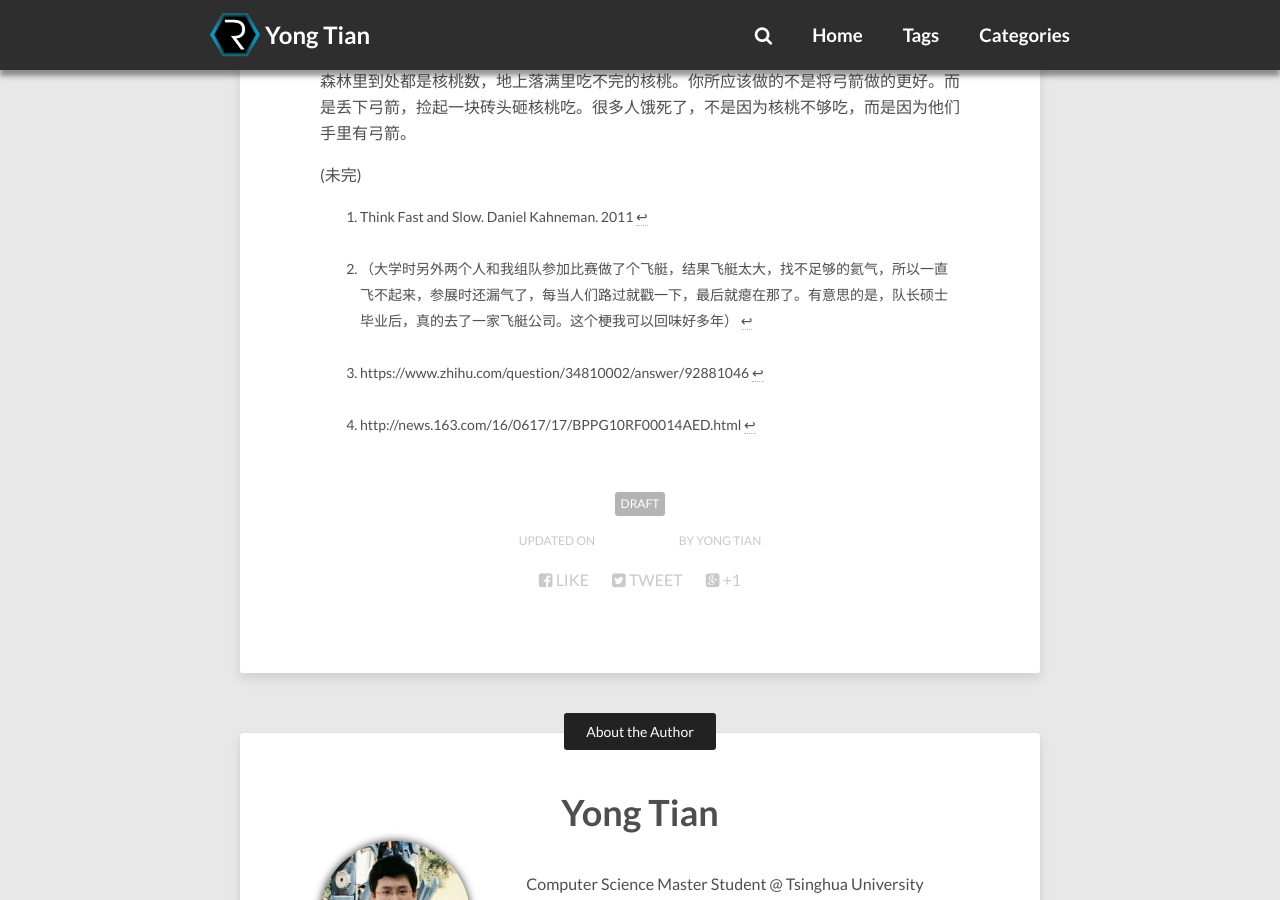
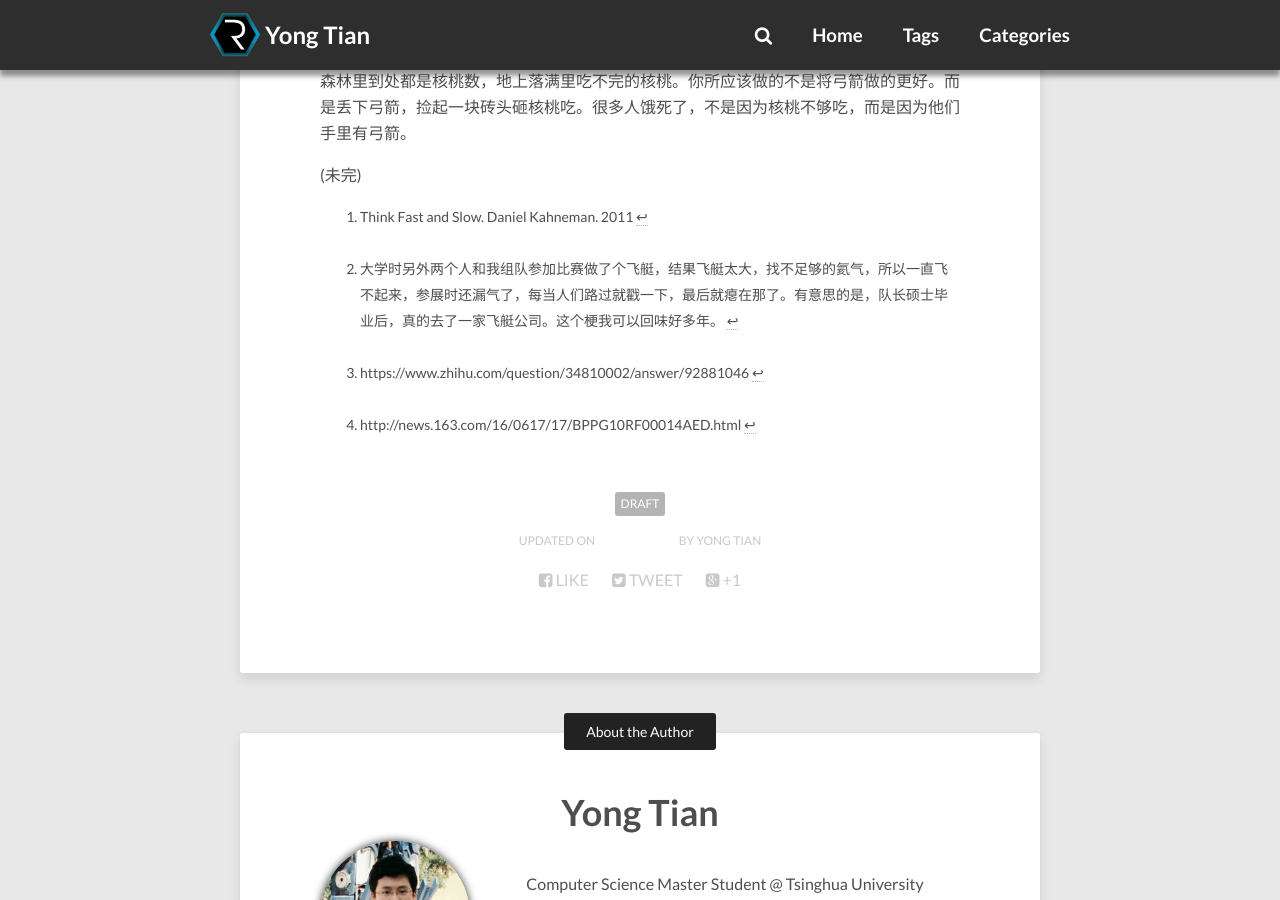
Before and after one commit to pawnty/pawnty.github.io, a Jekyll site: the page built from _posts/2016-06-25-major-picking.md, in a window 1280 px wide and 900 px high, scrolled down 4467 px. Built offline with Jekyll 4.4.1, drawn with Linux system fonts in a browser that asks for light colours; nearby versions of some CDN libraries; comment, search, counter and statistics services are not loaded.

Commit message:
Published with https://stackedit.io/

```diff
--- a/_posts/2016-06-25-major-picking.md
+++ b/_posts/2016-06-25-major-picking.md
@@ -39,7 +39,7 @@ categories: [thoughts]
 
 人在做决策时，太容易受到某个典型影响，而忽略了普遍的情况。学飞行器的的确有设计太空飞船的，也有去做飞艇的[^fly]，大部分人还是做了一些离科幻很远的工作。学物理有最后当科学家的，但绝大部分都转行了，比如到互联网或金融公司写写代码什么的。学法律的的确也有很成功的，但是放眼全国绝大部分法律专业毕业生找工作时还是蛮窘迫的。计算机专业是有人创业成功，但是大部分程序员还是加班写代码，日子也不舒坦。
 
-[^fly]:（大学时另外两个人和我组队参加比赛做了个飞艇，结果飞艇太大，找不足够的氦气，所以一直飞不起来，参展时还漏气了，每当人们路过就戳一下，最后就瘪在那了。有意思的是，队长硕士毕业后，真的去了一家飞艇公司。这个梗我可以回味好多年）
+[^fly]:大学时另外两个人和我组队参加比赛做了个飞艇，结果飞艇太大，找不足够的氦气，所以一直飞不起来，参展时还漏气了，每当人们路过就戳一下，最后就瘪在那了。有意思的是，队长硕士毕业后，真的去了一家飞艇公司。这个梗我可以回味好多年。
 
 我不是说点名的几个专业不好，只是说事实可能和填报志愿时看专业名称幻想出来的不一样。除非可以活在幻想里，否则不要仅仅根据专业名称选择专业。
 
```
